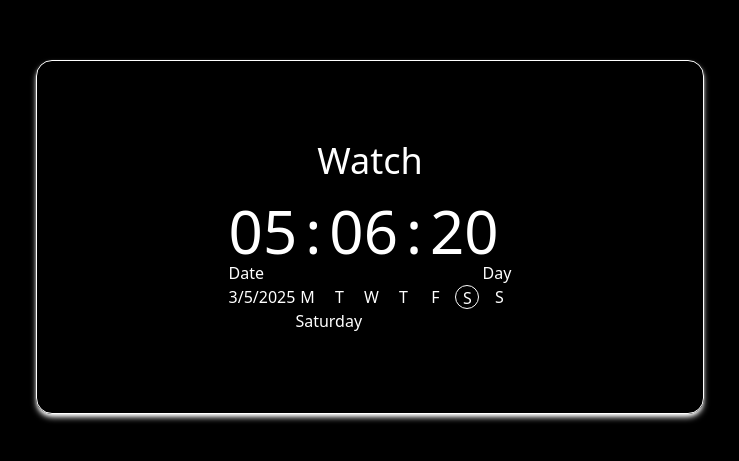
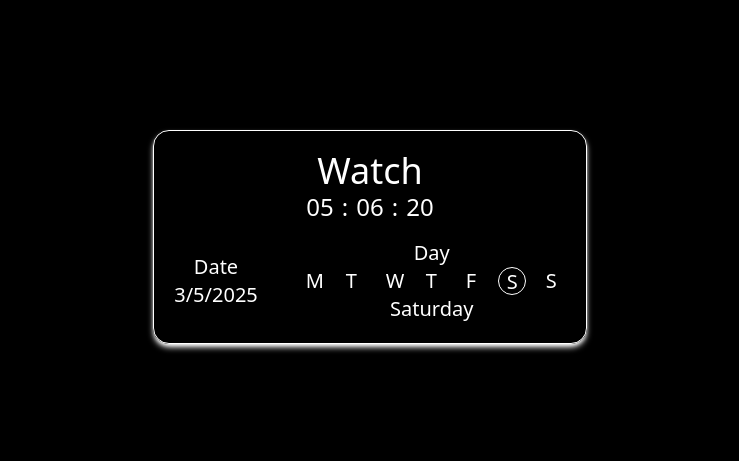
Before and after one commit to Ishaanvats74/digitalwatch-html, a plain HTML site: page DigitalWatch.html in a window 1280 px wide. Shown: the part 163-624 px from the top of the page, without its empty margins (270-1009 px from the left). Drawn offline with nearby package versions, Linux system fonts and the light colour scheme.

Commit message:
Watch completed

```diff
--- a/DigitalWatch.html
+++ b/DigitalWatch.html
@@ -8,10 +8,9 @@
 </head>
 <style>
     .day-indicator {
-        width: 24px;
-        height: 24px;
-        text-align: center;
-        line-height: 24px;
+        width: 28px;
+        height: 28px;
+        padding-left: 8px;
     }
     .active-day {
         border: 1px solid white;
@@ -19,13 +18,13 @@
     }
 </style>
 <body>
-    <div class="w-full min-h-screen flex flex-col justify-center items-center bg-black text-white ">
-        <div class="border-white border px-48 py-20 rounded-2xl shadow-white shadow-md ">
-            <div class="flex items-center justify-center mb-5 text-4xl">
+    <div class="w-full min-h-screen bg-black text-white flex justify-center items-center">
+        <div class="border rounded-2xl p-5 flex flex-col justify-center items-center shadow-white shadow-md">
+            <div class="text-4xl">
                 <h1>Watch</h1>
             </div>
 
-            <div class="flex gap-2 text-6xl" >
+            <div class="flex gap-2 text-2xl">
                 <div class="flex gap-2">
                     <h1 id="hour">00</h1>
                     <span>:</span>
@@ -38,10 +37,10 @@
                     <h1 id="second">00</h1>
                 </div>
             </div>
-            <div class="flex justify-between">
+            <div class="flex justify-between items-center gap-10 mt-4 text-xl">
 
                 <div class="">
-                    <h1>Date</h1>
+                    <h1 class="text-center">Date</h1>
                     <div class="flex">
                         <div>
                             <h1 class="flex"><p id="date"></p>/</h1>
@@ -55,8 +54,8 @@
                     </div>
                 </div>
                 <div>
-                    <h1 class="text-end">Day</h1>
-                    <div class="flex gap-2">
+                    <h1 class="text-center ">Day</h1>
+                    <div class="flex gap-3">
                         <div id="Mon" class="day-indicator">M</div>
                         <div id="Tue" class="day-indicator">T</div>
                         <div id="Wed" class="day-indicator">W</div>
@@ -66,7 +65,7 @@
                         <div id="Sun" class="day-indicator">S</div>
                     </div>
                     <div>
-                        <h1><p id="day"></p></h1>
+                        <h1 class="text-center"><p id="day"></p></h1>
                     </div>
                 </div>
             </div>
```
